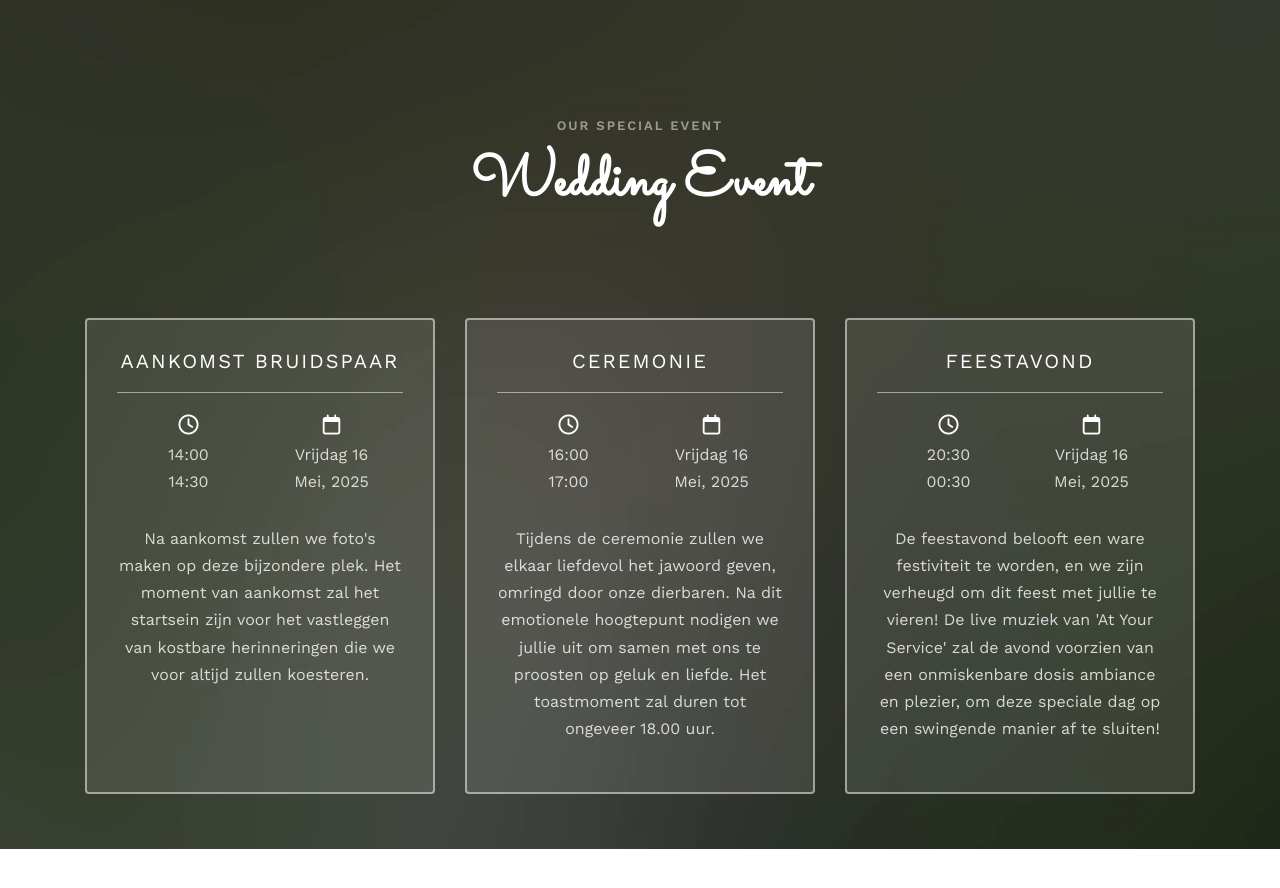
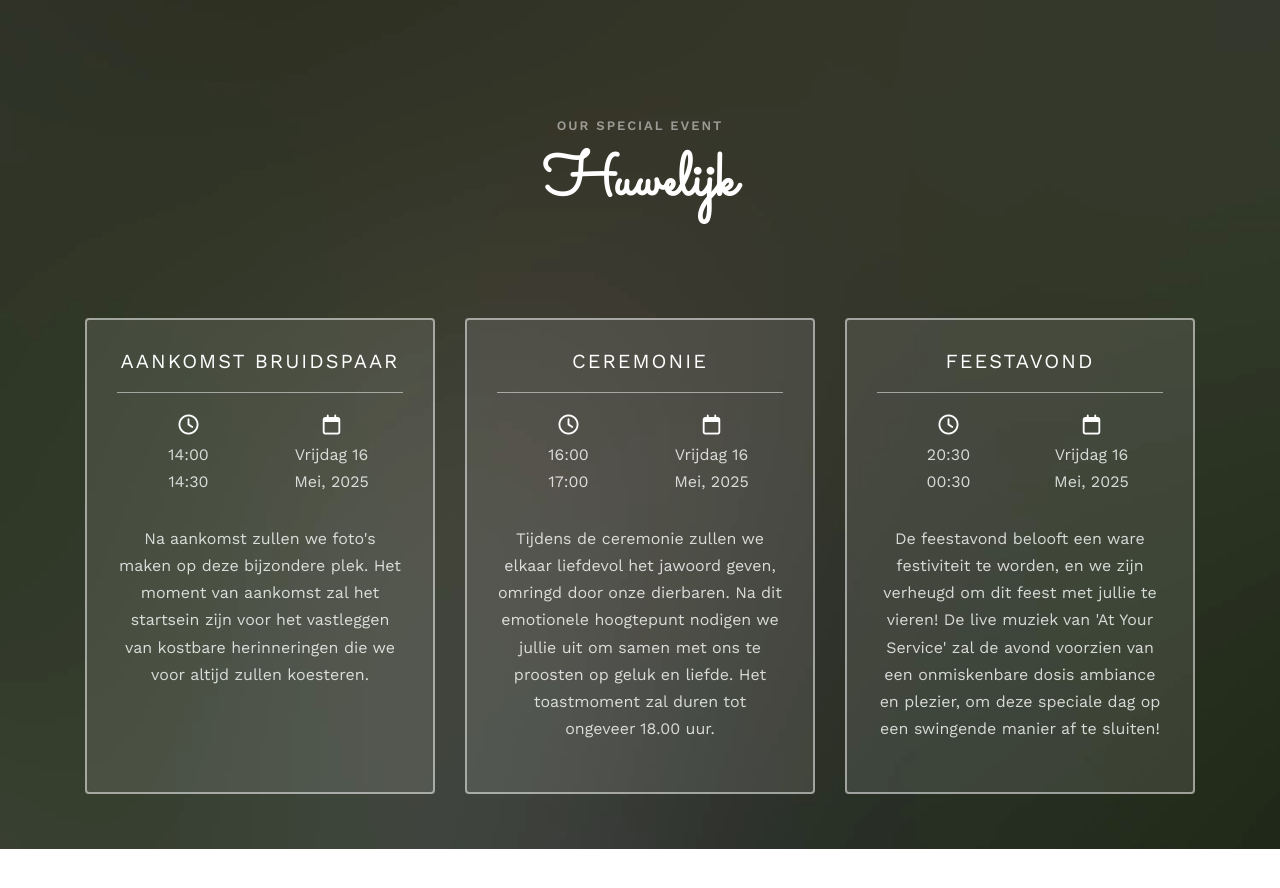
Before and after one commit to AdeZwart/adezwart.github.io, a website: page index.html in a window 1280 px wide. Shown: the part 1580-2468 px from the top of the page. Drawn offline with nearby package versions, Linux system fonts and the light colour scheme.

Commit message:
Image and content updates

```diff
--- a/index.html
+++ b/index.html
@@ -147,7 +147,7 @@
 				<div class="row">
 					<div class="col-md-8 col-md-offset-2 text-center fh5co-heading animate-box">
 						<span>Our Special Event</span>
-						<h2>Wedding Event</h2>
+						<h2>Huwelijk</h2>
 					</div>
 				</div>
 				<div class="row">
```
Also changed, not shown: 1 other file.
